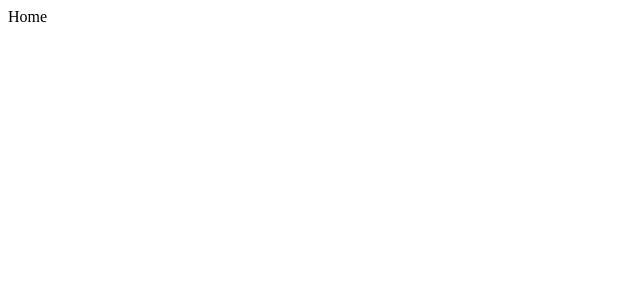
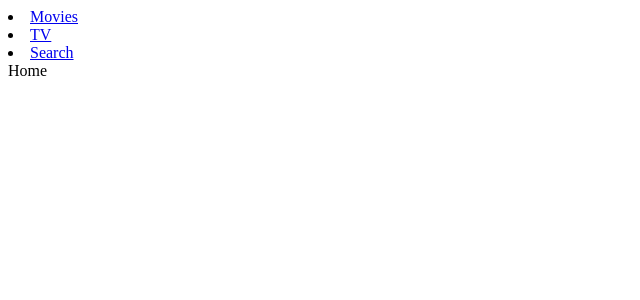
Before and after one commit to kneeprayer/nomflix-handson, a React (Create React App) app: page / in a window 1280 px wide. Shown: the top 300 px of the page, without its empty margins (0-640 px from the left). Built offline with nearby package versions, Linux system fonts and the light colour scheme.

Commit message:
Add Redirect and Switch

```diff
--- a/src/Components/App.js
+++ b/src/Components/App.js
@@ -1,10 +1,12 @@
 import React, { Component } from "react";
+import Header from "Components/Header";
 import Router from "Components/Router";
 
 class App extends Component {
   render() {
     return (
       <div>
+        <Header />
         <Router />
       </div>
     );
--- /dev/null
+++ b/src/Components/Header.js
@@ -0,0 +1,15 @@
+import React from "react";
+
+export default () => (
+  <header>
+    <li>
+      <a href="/">Movies</a>
+    </li>
+    <li>
+      <a href="/tv">TV</a>
+    </li>
+    <li>
+      <a href="/search">Search</a>
+    </li>
+  </header>
+);
--- a/src/Components/Router.js
+++ b/src/Components/Router.js
@@ -1,13 +1,21 @@
 import React from "react";
-import { HashRouter as Router, Route } from "react-router-dom";
+import {
+  BrowserRouter as Router,
+  Route,
+  Redirect,
+  Switch
+} from "react-router-dom";
 import Home from "Routes/Home";
 import TV from "Routes/TV";
 import Search from "Routes/Search";
 
 export default () => (
   <Router>
-    <Route path="/" exact component={Home} />
-    <Route path="/tv" exact component={TV} />
-    <Route path="/search" exact component={Search} />
+    <Switch>
+      <Route path="/" exact component={Home} />
+      <Route path="/tv" component={TV} />
+      <Route path="/search" component={Search} />
+      <Redirect from="*" to="/" />
+    </Switch>
   </Router>
 );
```
